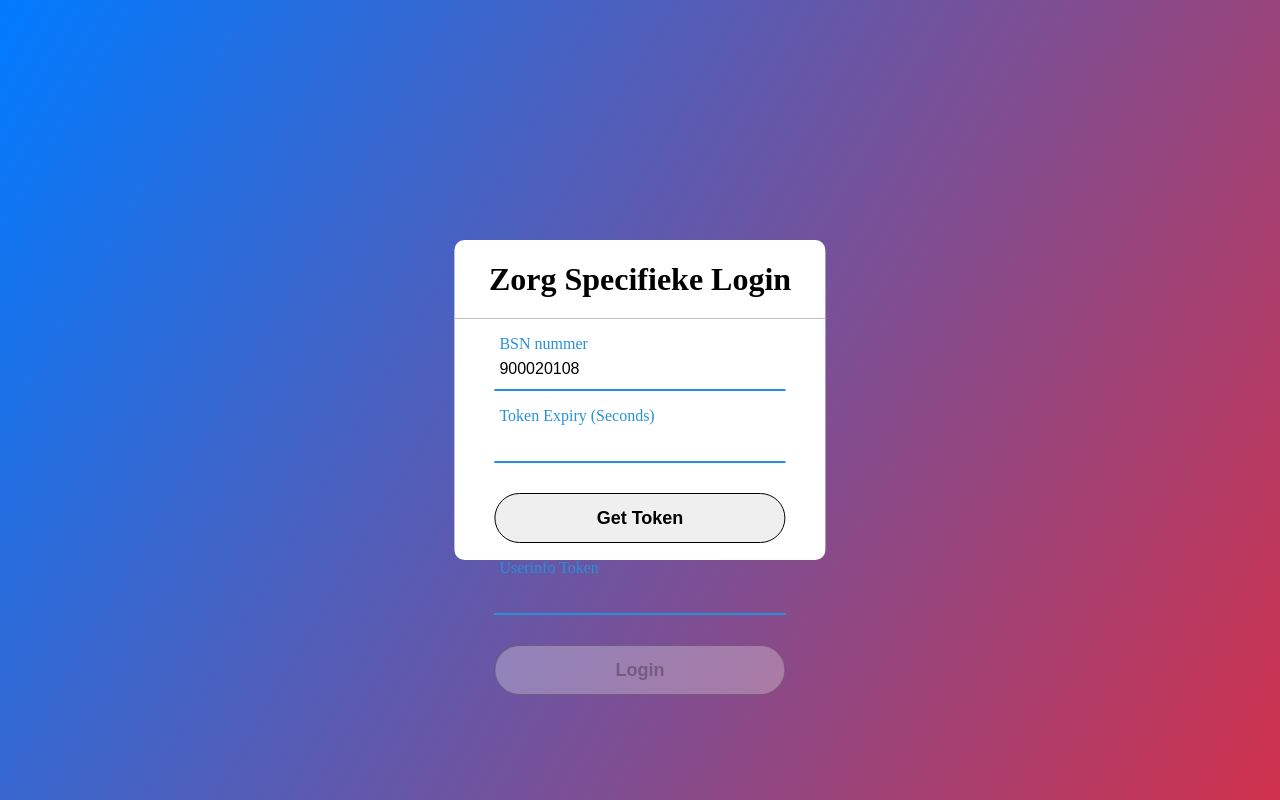
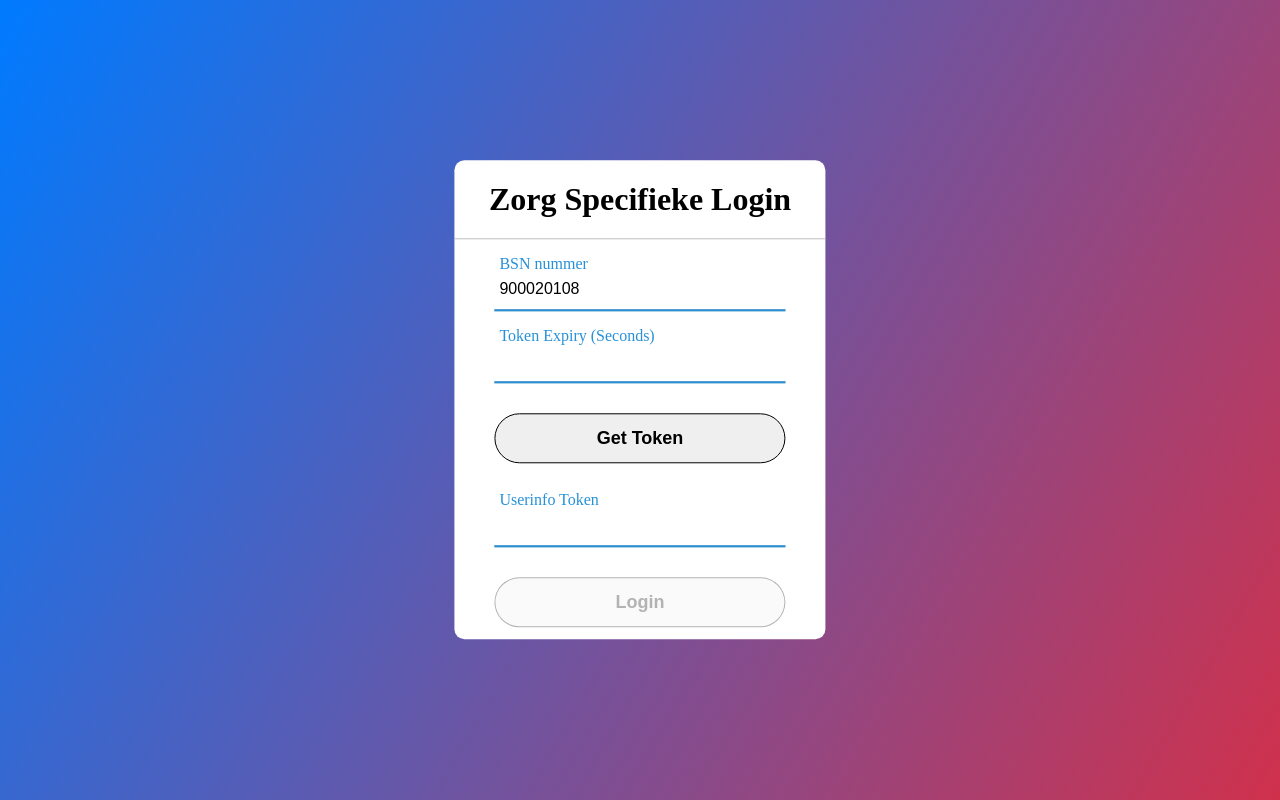
Before and after one commit to minvws/nl-rdo-uzipoc-oidc-provider, a Python web app: template jinja2/login.html in a window 1280 px wide. Run offline with Jinja, Linux system fonts and the light colour scheme; the template is opened without the code that fills it, so the values that code supplies are empty.

Commit message:
fix: fixed layout shifting on login screen

```diff
--- a/static/css/zsm.css
+++ b/static/css/zsm.css
@@ -14,7 +14,7 @@ body{
   left: 50%;
   transform: translate(-50%, -50%);
   width: 29vw;
-  height: 40vh;
+  height: auto;
   background: white;
   border-radius: 10px;
 }
@@ -96,6 +96,7 @@ input[type="Submit"]{
   font-size: 18px;
   font-weight: 700;
   cursor: pointer;
+  margin-bottom: 12px;
 
 }
 
```
